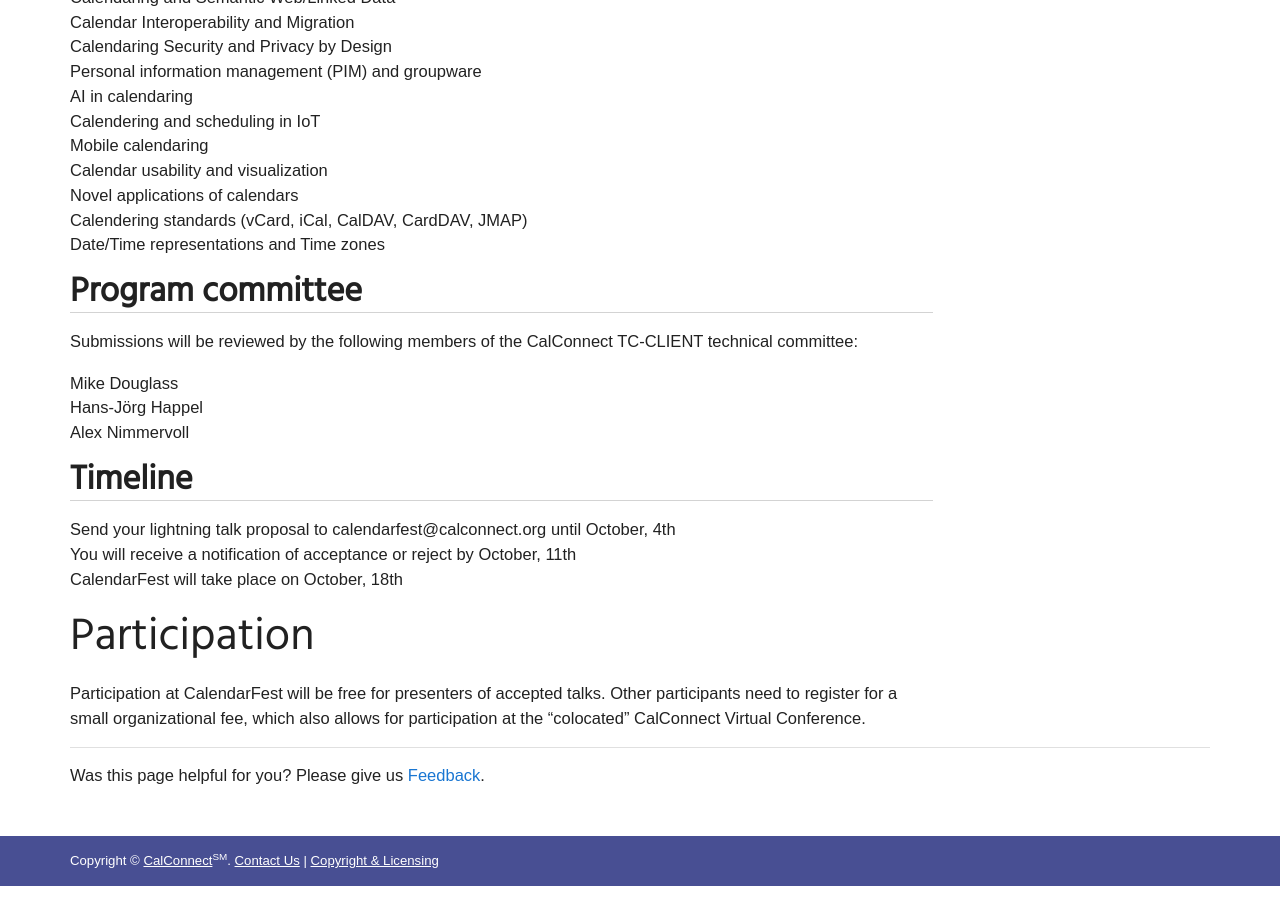
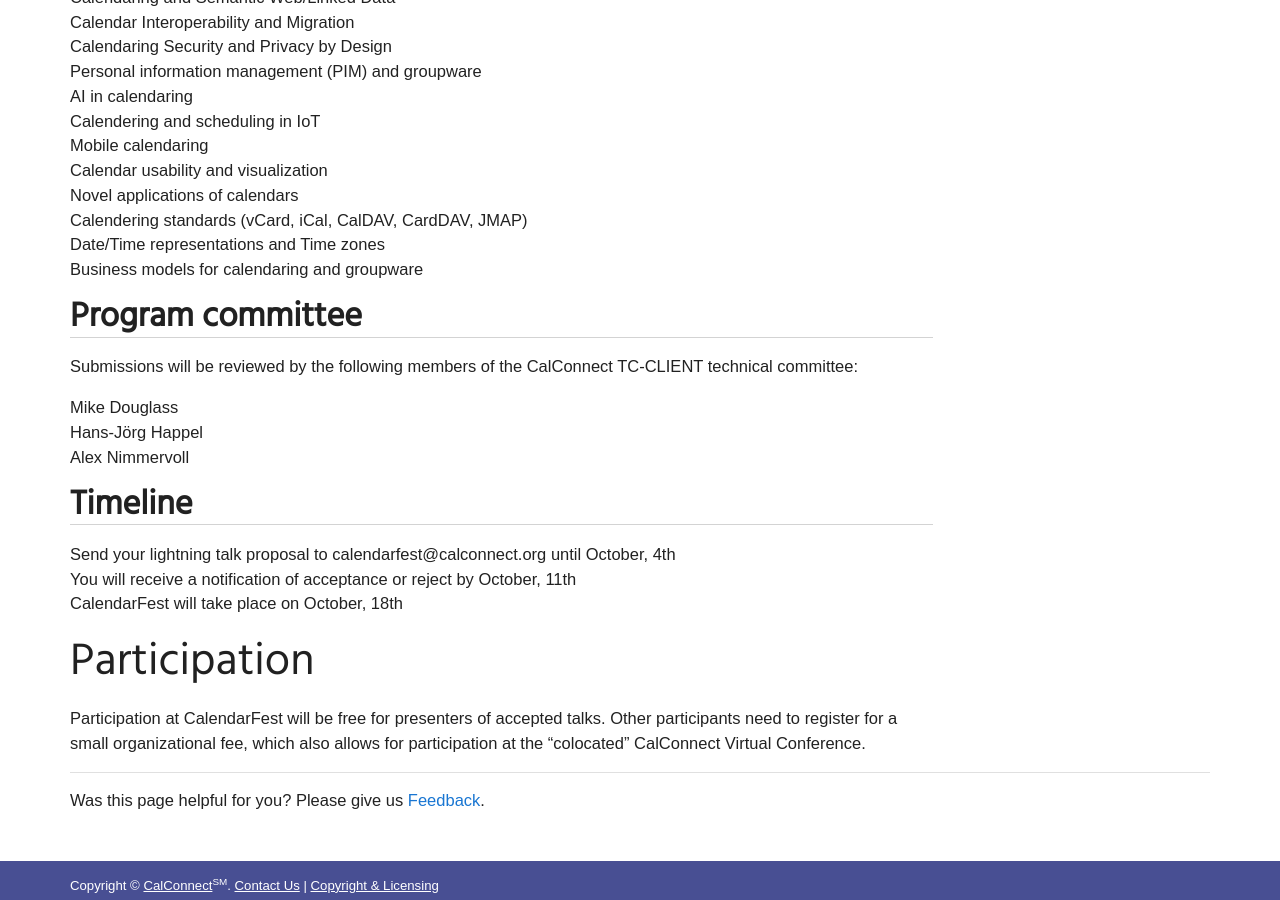
Before and after one commit to CalConnect/public, a Jekyll site: the page built from _pages/CalendarFest.md, in a window 1280 px wide and 900 px high, scrolled down 832 px. Built offline with Jekyll 4.4.1, drawn with Linux system fonts in a browser that asks for light colours; some web fonts are replaced.

Commit message:
Update CalendarFest.md

```diff
--- a/_pages/CalendarFest.md
+++ b/_pages/CalendarFest.md
@@ -37,6 +37,7 @@ Lightning Talk proposals must be submitted in PDF format. The proposal is limite
 * Novel applications of calendars
 * Calendering standards (vCard, iCal, CalDAV, CardDAV, JMAP)
 * Date/Time representations and Time zones
+* Business models for calendaring and groupware
 
 ## Program committee
 Submissions will be reviewed by the following members of the CalConnect TC-CLIENT technical committee:
```
